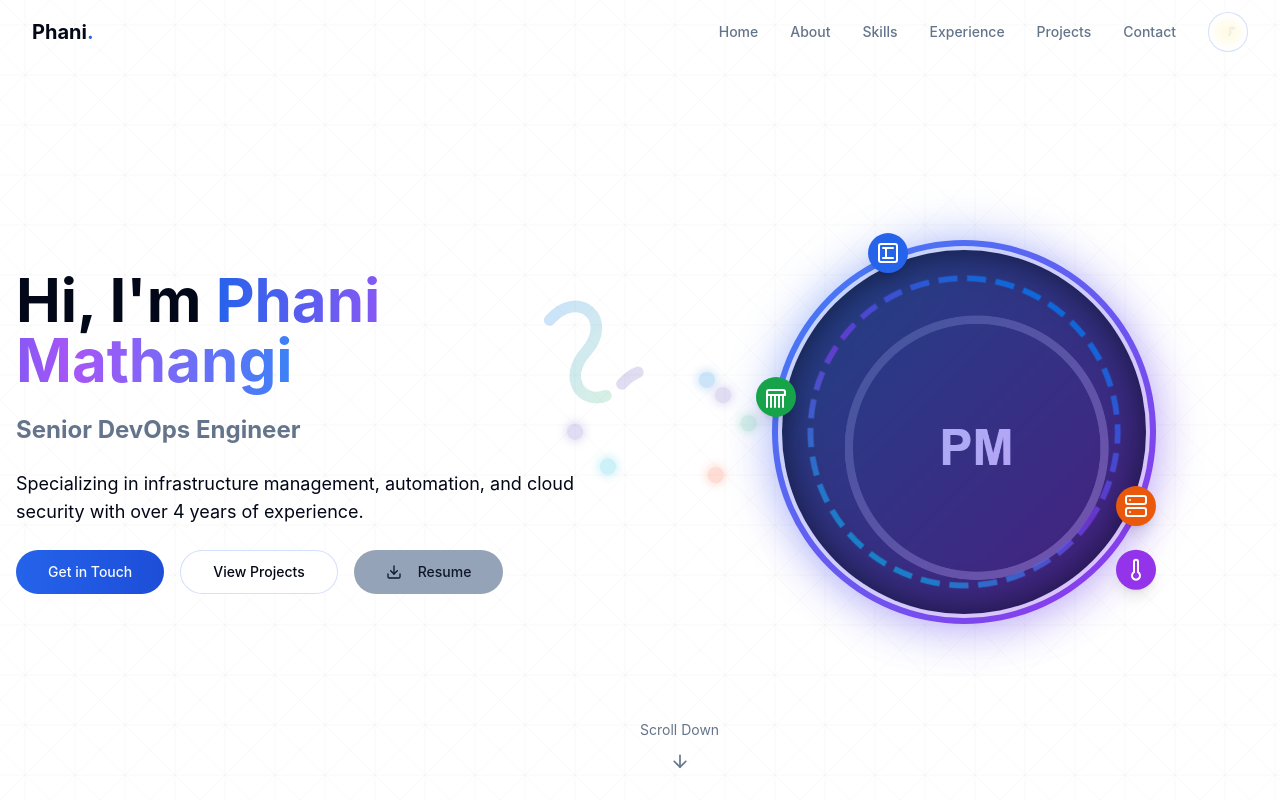
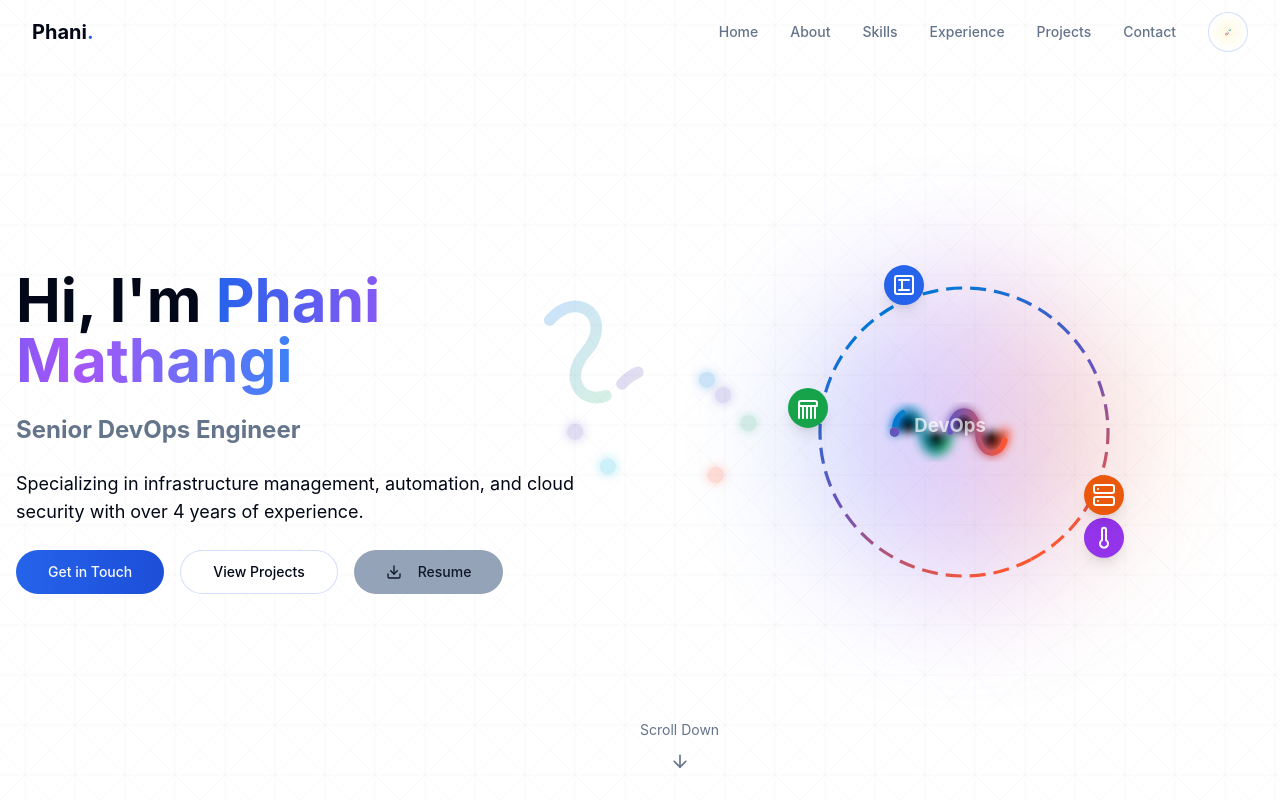
Before and after one commit to NOOBUSER008/phani-portfolio-architect, a React (Vite) app: page / in a window 1280 px wide. Shown: the top 800 px of the page. Built offline with nearby package versions, Linux system fonts and the light colour scheme.

Commit message:
Refactor: Replace profile image with DevOps logo
Replaced the profile image with the DevOps infinity logo in the HeroSection component.

```diff
--- a/src/components/hero-section.tsx
+++ b/src/components/hero-section.tsx
@@ -1,7 +1,7 @@
+
 import { ArrowDownIcon, Download } from "lucide-react"
 import { motion } from "framer-motion"
 import { Button } from "@/components/ui/button"
-import profileImg from "/lovable-uploads/db51e5ab-c509-4b43-bf46-417c9d9b26b4.png"
 
 export default function HeroSection() {
   return (
@@ -163,40 +163,180 @@ export default function HeroSection() {
             transition={{ duration: 0.5, delay: 0.2 }}
           >
             <motion.div
-              className="profile-container relative"
+              className="relative w-80 h-80 flex items-center justify-center"
               whileHover={{ scale: 1.03 }}
               transition={{ type: "spring", stiffness: 300, damping: 20 }}
             >
-              {profileImg ? (
-                <div className="relative w-72 h-72 sm:w-80 sm:h-80 md:w-96 md:h-96 rounded-full profile-gradient p-1.5 shadow-2xl shadow-primary/10 devops-glow">
-                  <div className="absolute inset-0 rounded-full blur-xl opacity-50 profile-gradient"></div>
-                  <div className="absolute inset-0 rounded-full animate-rotate opacity-70">
+              {/* DevOps Infinity Logo Animation */}
+              <div className="relative w-full h-full flex items-center justify-center">
+                {/* Glowing background */}
+                <div className="absolute inset-0 rounded-full blur-3xl opacity-30 bg-gradient-to-r from-blue-500 via-purple-500 to-orange-500"></div>
+
+                {/* Rotating outer ring */}
+                <motion.div
+                  className="absolute w-full h-full"
+                  animate={{ rotate: 360 }}
+                  transition={{ duration: 40, repeat: Infinity, ease: "linear" }}
+                >
                   <svg viewBox="0 0 200 200" className="w-full h-full">
                     <defs>
-                        <linearGradient id="spinnerGradient" x1="0%" y1="0%" x2="100%" y2="0%">
-                          <stop offset="0%" stopColor="hsl(var(--devops-primary))" />
-                          <stop offset="50%" stopColor="hsl(var(--devops-secondary))" />
-                          <stop offset="100%" stopColor="hsl(var(--devops-accent))" />
+                      <linearGradient id="ringGradient" x1="0%" y1="0%" x2="100%" y2="0%">
+                        <stop offset="0%" stopColor="#0078d7" />
+                        <stop offset="50%" stopColor="#6554C0" />
+                        <stop offset="100%" stopColor="#FF5630" />
                       </linearGradient>
                     </defs>
-                      <path d="M100,20 A80,80 0 1,1 99.9,20" fill="none" stroke="url(#spinnerGradient)" strokeWidth="3" strokeDasharray="10 5" />
+                    <circle cx="100" cy="100" r="90" fill="none" stroke="url(#ringGradient)" strokeWidth="2" strokeDasharray="10 5" />
                   </svg>
-                  </div>
-                  <img
-                    src={profileImg}
-                    alt="Phani Mathangi"
-                    className="w-full h-full object-cover rounded-full p-1 bg-card"
+                </motion.div>
+
+                {/* Main infinity symbol */}
+                <motion.div
+                  className="relative w-72 h-72 flex items-center justify-center"
+                  animate={{ scale: [0.95, 1.05, 0.95] }}
+                  transition={{ duration: 8, repeat: Infinity, ease: "easeInOut" }}
+                >
+                  <svg viewBox="0 0 300 150" className="w-full">
+                    <defs>
+                      <linearGradient id="leftLoopGradient" x1="0%" y1="0%" x2="100%" y2="0%">
+                        <stop offset="0%" stopColor="#0078d7" />
+                        <stop offset="100%" stopColor="#36B37E" />
+                      </linearGradient>
+                      <linearGradient id="rightLoopGradient" x1="0%" y1="0%" x2="100%" y2="0%">
+                        <stop offset="0%" stopColor="#6554C0" />
+                        <stop offset="100%" stopColor="#FF5630" />
+                      </linearGradient>
+                      <filter id="glow" x="-20%" y="-20%" width="140%" height="140%">
+                        <feGaussianBlur in="SourceGraphic" stdDeviation="5" />
+                      </filter>
+                    </defs>
+
+                    {/* Glowing effect */}
+                    <g filter="url(#glow)">
+                      <path d="M75,75 C75,45 105,45 105,75 C105,105 135,105 135,75" stroke="url(#leftLoopGradient)" strokeWidth="8" strokeLinecap="round" />
+                      <path d="M135,75 C135,45 165,45 165,75 C165,105 195,105 195,75" stroke="url(#rightLoopGradient)" strokeWidth="8" strokeLinecap="round" />
+                    </g>
+
+                    {/* Main paths */}
+                    <motion.path
+                      d="M75,75 C75,45 105,45 105,75 C105,105 135,105 135,75"
+                      stroke="url(#leftLoopGradient)"
+                      strokeWidth="6"
+                      strokeLinecap="round"
+                      fill="none"
+                      initial={{ pathLength: 0 }}
+                      animate={{ pathLength: 1 }}
+                      transition={{
+                        duration: 3,
+                        repeat: Infinity,
+                        repeatType: "loop",
+                        ease: "easeInOut"
+                      }}
                     />
-                </div>
-              ) : (
-                <div className="relative w-72 h-72 sm:w-80 sm:h-80 md:w-96 md:h-96 rounded-full profile-gradient flex-center shadow-2xl shadow-primary/30 devops-glow">
-                  <div className="absolute inset-5 rounded-full bg-card flex-center">
-                    <div className="text-5xl sm:text-6xl md:text-7xl font-bold text-gradient">PM</div>
-                  </div>
-                </div>
-              )}
+                    <motion.path
+                      d="M135,75 C135,45 165,45 165,75 C165,105 195,105 195,75"
+                      stroke="url(#rightLoopGradient)"
+                      strokeWidth="6"
+                      strokeLinecap="round"
+                      fill="none"
+                      initial={{ pathLength: 0 }}
+                      animate={{ pathLength: 1 }}
+                      transition={{
+                        duration: 3,
+                        repeat: Infinity,
+                        repeatType: "loop",
+                        ease: "easeInOut",
+                        delay: 1.5
+                      }}
+                    />
 
-              {/* Tech icons floating around profile */}
+                    {/* Moving dots */}
+                    <motion.circle
+                      cx="0"
+                      cy="0"
+                      r="5"
+                      fill="#0078d7"
+                      initial={{ pathOffset: 0 }}
+                      animate={{ pathOffset: 1 }}
+                      transition={{
+                        duration: 5,
+                        repeat: Infinity,
+                        ease: "linear"
+                      }}
+                      style={{
+                        offsetPath: "path('M75,75 C75,45 105,45 105,75 C105,105 135,105 135,75 C135,45 165,45 165,75 C165,105 195,105 195,75')",
+                        offsetRotate: "0deg"
+                      }}
+                    />
+                    <motion.circle
+                      cx="0"
+                      cy="0"
+                      r="5"
+                      fill="#FF5630"
+                      initial={{ pathOffset: 0.25 }}
+                      animate={{ pathOffset: [0.25, 1.25] }}
+                      transition={{
+                        duration: 5,
+                        repeat: Infinity,
+                        ease: "linear"
+                      }}
+                      style={{
+                        offsetPath: "path('M75,75 C75,45 105,45 105,75 C105,105 135,105 135,75 C135,45 165,45 165,75 C165,105 195,105 195,75')",
+                        offsetRotate: "0deg"
+                      }}
+                    />
+                    <motion.circle
+                      cx="0"
+                      cy="0"
+                      r="5"
+                      fill="#36B37E"
+                      initial={{ pathOffset: 0.5 }}
+                      animate={{ pathOffset: [0.5, 1.5] }}
+                      transition={{
+                        duration: 5,
+                        repeat: Infinity,
+                        ease: "linear"
+                      }}
+                      style={{
+                        offsetPath: "path('M75,75 C75,45 105,45 105,75 C105,105 135,105 135,75 C135,45 165,45 165,75 C165,105 195,105 195,75')",
+                        offsetRotate: "0deg"
+                      }}
+                    />
+                    <motion.circle
+                      cx="0"
+                      cy="0"
+                      r="5"
+                      fill="#6554C0"
+                      initial={{ pathOffset: 0.75 }}
+                      animate={{ pathOffset: [0.75, 1.75] }}
+                      transition={{
+                        duration: 5,
+                        repeat: Infinity,
+                        ease: "linear"
+                      }}
+                      style={{
+                        offsetPath: "path('M75,75 C75,45 105,45 105,75 C105,105 135,105 135,75 C135,45 165,45 165,75 C165,105 195,105 195,75')",
+                        offsetRotate: "0deg"
+                      }}
+                    />
+
+                    {/* DevOps Text */}
+                    <motion.text
+                      x="135"
+                      y="75"
+                      textAnchor="middle"
+                      className="text-xl font-bold"
+                      fill="white"
+                      initial={{ opacity: 0 }}
+                      animate={{ opacity: [0, 1, 0] }}
+                      transition={{ duration: 3, repeat: Infinity, ease: "easeInOut" }}
+                    >
+                      DevOps
+                    </motion.text>
+                  </svg>
+                </motion.div>
+
+                {/* Tech icons floating around */}
                 <motion.div
                   className="absolute top-0 left-1/4 transform -translate-x-1/2 -translate-y-1/2 bg-blue-600 dark:bg-blue-500 text-white p-2 rounded-full shadow-lg"
                   animate={{ y: [0, -10, 0] }}
@@ -228,6 +368,7 @@ export default function HeroSection() {
                 >
                   <svg xmlns="http://www.w3.org/2000/svg" width="24" height="24" viewBox="0 0 24 24" fill="none" stroke="currentColor" strokeWidth="2" strokeLinecap="round" strokeLinejoin="round"><rect width="20" height="8" x="2" y="2" rx="2" ry="2" /><rect width="20" height="8" x="2" y="14" rx="2" ry="2" /><line x1="6" x2="6" y1="6" y2="6" /><line x1="6" x2="6" y1="18" y2="18" /></svg>
                 </motion.div>
+              </div>
             </motion.div>
           </motion.div>
         </div>
--- a/src/components/theme-toggle.tsx
+++ b/src/components/theme-toggle.tsx
@@ -28,7 +28,7 @@ export function ThemeToggle() {
 
       {/* DevOps Infinity Symbol */}
       <motion.div
-        className="absolute inset-0 flex items-center justify-center opacity-10 pointer-events-none"
+        className="absolute inset-0 flex items-center justify-center opacity-80 pointer-events-none"
         animate={{
           rotate: [0, 360],
           scale: [0.9, 1.1, 0.9]
@@ -39,16 +39,26 @@ export function ThemeToggle() {
         }}
       >
         <svg
-          width="24"
-          height="12"
-          viewBox="0 0 24 12"
+          width="40"
+          height="20"
+          viewBox="0 0 40 20"
           fill="none"
           xmlns="http://www.w3.org/2000/svg"
           className="w-7 h-7"
         >
+          <defs>
+            <linearGradient id="infinityGradient1" x1="0%" y1="0%" x2="100%" y2="0%">
+              <stop offset="0%" stopColor={theme === "dark" ? "#61dafb" : "#0078d7"} />
+              <stop offset="100%" stopColor={theme === "dark" ? "#6554C0" : "#36B37E"} />
+            </linearGradient>
+            <linearGradient id="infinityGradient2" x1="0%" y1="0%" x2="100%" y2="0%">
+              <stop offset="0%" stopColor={theme === "dark" ? "#6554C0" : "#6554C0"} />
+              <stop offset="100%" stopColor={theme === "dark" ? "#FF5630" : "#FF5630"} />
+            </linearGradient>
+          </defs>
           <motion.path
-            d="M9,4 C11,0 15,0 17,4 C19,8 23,8 23,4"
-            stroke={theme === "dark" ? "#61dafb" : "#0078d7"}
+            d="M10,10 C10,6 15,6 15,10 C15,14 20,14 20,10"
+            stroke="url(#infinityGradient1)"
             strokeWidth="2"
             strokeLinecap="round"
             initial={{ pathLength: 0 }}
@@ -61,8 +71,8 @@ export function ThemeToggle() {
             }}
           />
           <motion.path
-            d="M9,4 C7,8 3,8 1,4 C-1,0 3,0 5,4"
-            stroke={theme === "dark" ? "#6554C0" : "#6554C0"}
+            d="M20,10 C20,6 25,6 25,10 C25,14 30,14 30,10"
+            stroke="url(#infinityGradient2)"
             strokeWidth="2"
             strokeLinecap="round"
             initial={{ pathLength: 0 }}
@@ -73,6 +83,38 @@ export function ThemeToggle() {
               repeatType: "loop",
               ease: "easeInOut",
               delay: 1
+            }}
+          />
+          <motion.path
+            d="M15,10 C15,6 10,6 10,10"
+            stroke="url(#infinityGradient1)"
+            strokeDasharray="0 1"
+            strokeWidth="2"
+            strokeLinecap="round"
+            initial={{ pathLength: 0, strokeDasharray: "0 1" }}
+            animate={{ pathLength: 1, strokeDasharray: "1 0" }}
+            transition={{
+              duration: 2,
+              repeat: Infinity,
+              repeatType: "loop",
+              ease: "easeInOut",
+              delay: 2
+            }}
+          />
+          <motion.path
+            d="M30,10 C30,6 25,6 25,10"
+            stroke="url(#infinityGradient2)"
+            strokeDasharray="0 1"
+            strokeWidth="2"
+            strokeLinecap="round"
+            initial={{ pathLength: 0, strokeDasharray: "0 1" }}
+            animate={{ pathLength: 1, strokeDasharray: "1 0" }}
+            transition={{
+              duration: 2,
+              repeat: Infinity,
+              repeatType: "loop",
+              ease: "easeInOut",
+              delay: 3
             }}
           />
         </svg>
```
Lines whose indentation alone changed are shown as unchanged.
